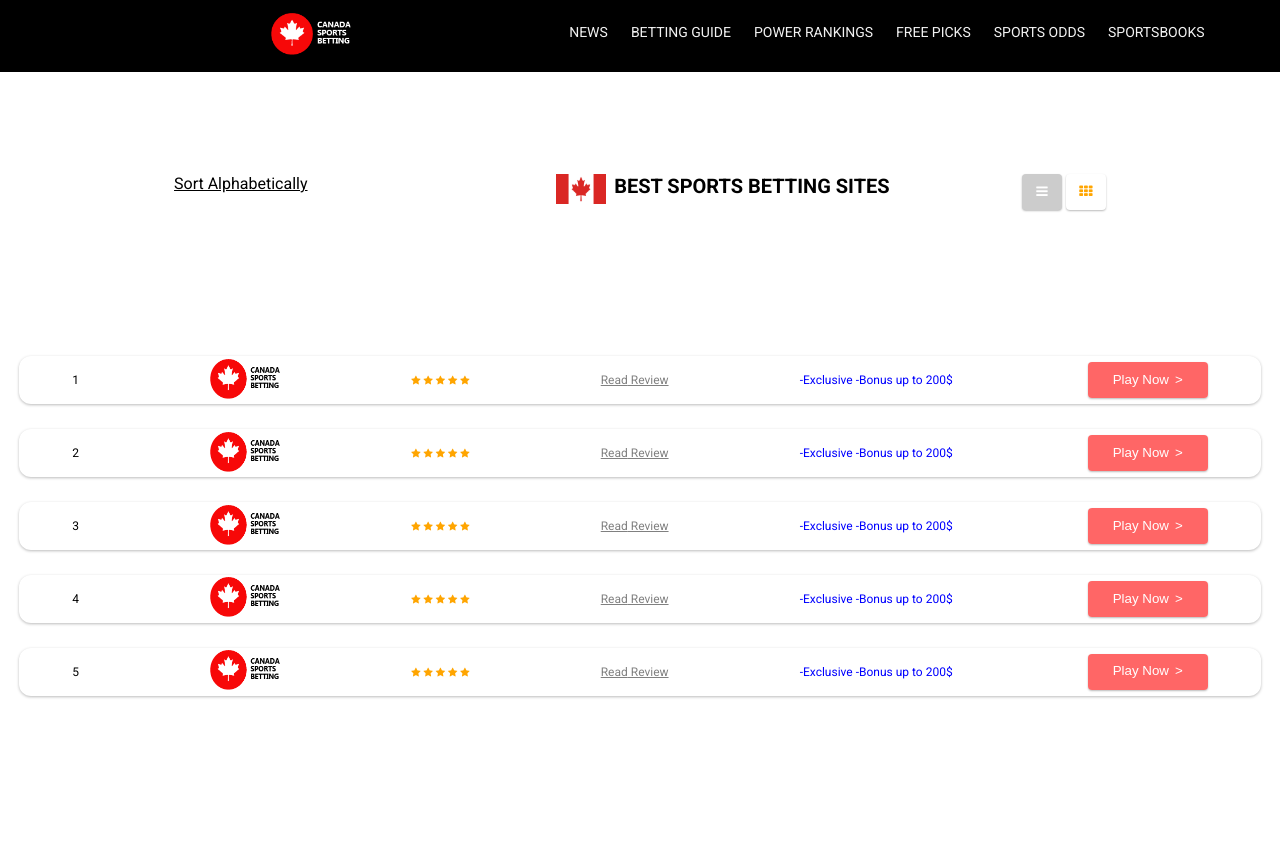
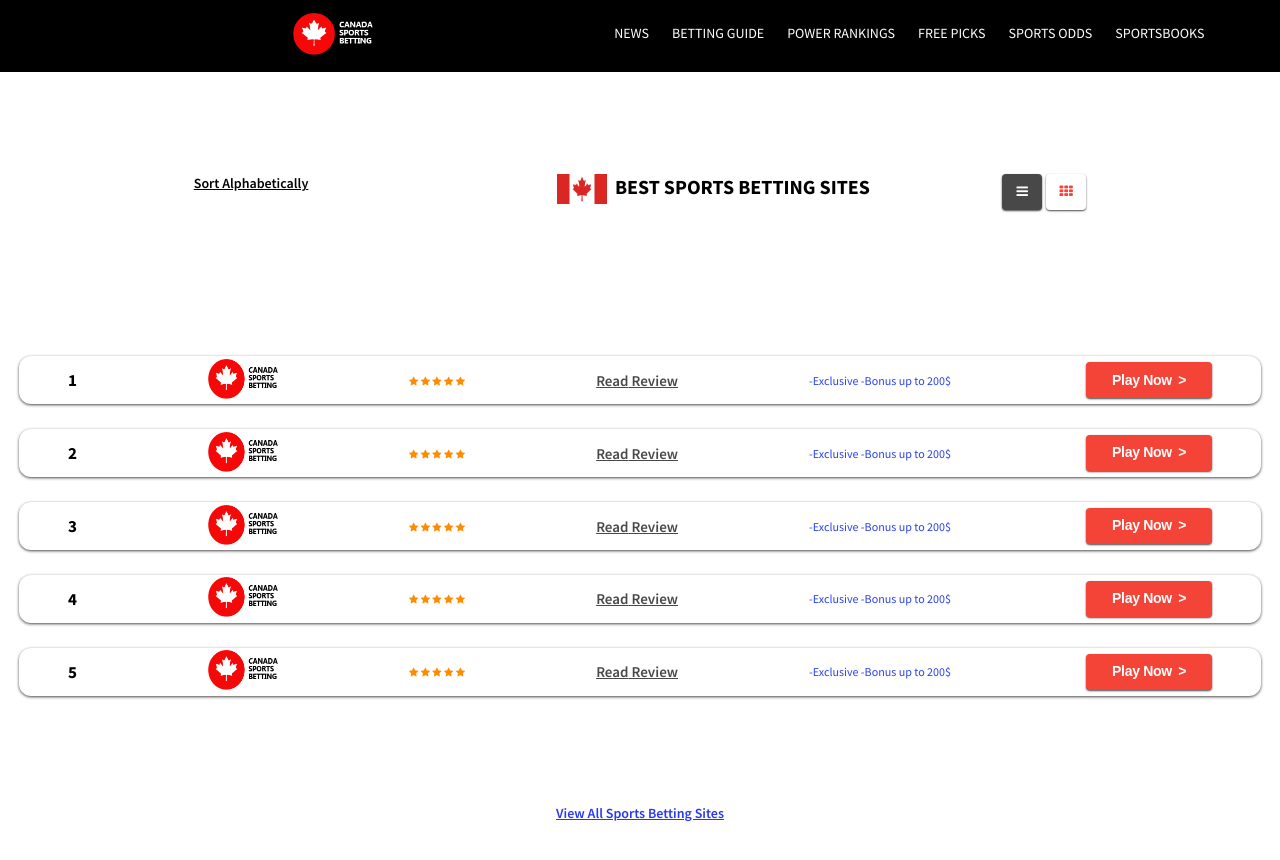
Before and after one commit to joannaWebDev/Canada-Sports-Betting, a plain HTML site: page index.html in a window 1280 px wide. Before the commit the page ends 800 px from the top, so only its background shows below. Drawn offline with Linux system fonts and the light colour scheme.

Commit message:
added the fonts, color according to instrucions

```diff
--- a/index.html
+++ b/index.html
@@ -204,6 +204,7 @@
       </div>
     </div>
   </main>
+  <footer><a href="#" title="">View all sports betting sites</a></footer>
   <script src="js/jquery-3.5.1.min.js"></script>
   <script src="js/index.js"></script>
 </body>
--- a/js/index.js
+++ b/js/index.js
@@ -17,6 +17,7 @@ function hamburgerMenu() {
   container.detach().empty().append(alphabeticallyOrderedDivs);
   $('body').append(container);
 })
+
 //TOGGLE
   howMany = 10;
   listButton = $('button.list-view');
--- a/main.css
+++ b/main.css
@@ -1,4 +1,12 @@
-@import url('https://fonts.googleapis.com/css2?family=Roboto:wght@400;700&display=swap');
+@import url('https://fonts.googleapis.com/css2?family=Source+Sans+Pro:wght@400;600;700&display=swap');
+:root {
+    --nav-background-color: #000;
+    --greyish-color:#484848;
+    --orange-red-color: #F44337;
+    --vivid-blue-color: #2A42ED;
+    --vivid-blue-two-color: #2738F1;
+    --white-color: #fff;
+  }
 
 *,
 :after,
@@ -9,117 +17,104 @@
     padding: 0;
     color: inherit;
 }
-
 a {
     text-decoration: none;
 }
-
 a:hover {
     opacity: 0.9;
     cursor: pointer;
 }
-
 li {
     list-style: none;
 }
-
 body {
-    font-family: 'Roboto', sans-serif;
+    font-family: 'Source Sans Pro', sans-serif;
     font-size: 16px;
     margin: 0 auto;
 }
-
 h1 {
     font-size: 20px;
 }
-
 .topnav,
 h1 {
     text-transform: uppercase;
 }
-
 @media (max-width: 768px) {
     body {
         font-size: 14px;
     }
-
     h1 {
         font-size: 16px;
     }
 }
-
 .topnav {
     overflow: hidden;
-    background-color: #000;
-    padding: 1% 0;
+    background-color: var(--nav-background-color);
+    /*padding: 1% 0;*/
 }
-
+.icon {
+    background-color: var(--greyish-color);
+}
 @media (min-width: 992px) {
     .topnav {
         padding: 1% 5%;
         text-align: center;
     }
 }
-
 .topnav a {
     float: right;
     display: block;
-    color: #f2f2f2;
+    color: var(--white-color);
     text-align: center;
     padding: 1%;
     font-size: 14px;
 }
-
 .topnav a:hover {
-    background-color: #404040;
-    color: #fff;
+    background-color: var(--greyish-color);
+    color: var(--white-color);
 }
-
 .topnav .icon {
     display: none;
 }
-
 .topnav .icon:hover {
-    background-color: #404040;
+    background-color: var(--greyish-color);
 }
-
 @media screen and (max-width: 600px) {
     .topnav a:not(:first-child) {
         display: none;
     }
-
     .topnav a.icon {
+        height: 6vh;
         float: left;
         display: block;
+        width: 13vw;
+        font-size: 2em;
     }
-}
-
-@media screen and (max-width: 600px) {
     .topnav.responsive {
         position: relative;
     }
-
     .topnav.responsive .icon {
         position: absolute;
-        right: 0;
+        /*right: 0;*/
         top: 0;
     }
-
     .topnav.responsive a {
         float: none;
         display: block;
         text-align: left;
+        padding-top: 5%;
+    }
+    .logo {
+        position: relative;
+        left: 5em;
     }
 }
-
 .logo {
     margin: 0 1%;
 }
-
 .header {
     padding: 8% 0;
 }
-
 .header.flex-container {
     display: flex;
     flex-direction: row;
@@ -127,77 +122,69 @@ h1 {
     flex-wrap: wrap;
     gap: 8px;
 }
-
 .flex-item--one {
     order: 1;
 }
-
 .flex-item--two {
     order: 2;
     margin-right: 12%;
 }
-
 .flex-item--three {
     order: 3;
+    font-weight: 600;
+    font-size: 14px;
+    text-align: center;
 }
-
 .flex-item--four {
     order: 4;
     display: none;
 }
-
 .btn-underline {
     text-decoration: underline;
 }
-
 @media screen and (min-width: 768px) {
     .header.flex-container {
         flex-wrap: nowrap;
         margin: 0 3%;
     }
-
     .flex-item--one {
         order: 2;
     }
-
     .flex-item--two {
         order: 3;
         margin-right: 10%;
     }
-
     .flex-item--three {
         order: 1;
         margin-right: 20%;
     }
-
     .flex-item--four {
         display: flex;
         flex-direction: row;
     }
 }
-
 button {
     height: 36px;
     width: 40px;
     margin-left: 4px;
-    color: orange;
+    color: var(--orange-red-color);
     text-align: center;
     line-height: 1.4;
     border-radius: 4px;
     border: none;
     outline: none;
-    background-color: white;
-    box-shadow: 0px 1px 2px #bbb;
+    background-color: var(--white-color);
+    box-shadow: 0px 1px 2px var(--greyish-color);
 }
 
 button:hover {
     cursor: pointer;
-    box-shadow: 0px 0px 3px #666;
+    box-shadow: 0px 0px 3px var(--greyish-color);
 }
 
 button.on {
-    color: white;
-    background-color: #ccc;
+    color: var(--white-color);
+    background-color: var(--greyish-color);
 }
 
 .wrapper {
@@ -208,10 +195,10 @@ button.on {
 }
 
 .item {
-    background-color: #fff;
+    background-color: var(--white-color);
     overflow: hidden;
     border-radius: 12px;
-    box-shadow: 0px 1px 3px #bbb;
+    box-shadow: 0px 1px 3px var(--greyish-color);
 }
 .item>div:not(:last-child) {
     margin-right: 2%;
@@ -238,9 +225,9 @@ button.on {
 }
 
 .paragraphs,
-.paragraph-mobile,
-footer {
-    color: blue;
+.paragraph-mobile
+{
+    color:var(--vivid-blue-color);
 }
 
 .list .item {
@@ -303,7 +290,12 @@ footer {
 .grid button {
     margin: 0 auto;
 }
-
+.number {
+    font-weight: 700;
+    font-size:17px;
+    text-align:center;
+    letter-spacing: -0.2px;
+}
 .grid .item .number {
     text-align: left;
 }
@@ -324,19 +316,24 @@ footer {
 }
 
 .checked {
-    color: orange;
+    color: 	#FF8C00;
 }
 
 [title~="review"] {
-    color: grey;
-    font-weight: lighter;
-
+    color: var(--greyish-color);
+    font-weight: 600;
+    font-size: 15px;
+    text-align: center;
 }
 
 .playBtn {
     width: 9em;
-    background-color: rgba(255, 0, 0, 0.6);
+    background-color: var(--orange-red-color);
     color: #fff;
+    font-weight: 700;
+    font-size: 14px;
+    text-align: center;
+    letter-spacing: -0.3px;
 }
 
 @media screen and (max-width: 767px) {
@@ -359,6 +356,16 @@ footer {
     }
 }
 .anchor {
-    color: white;
+    color: var(--white-color);
     font-size: 0;
 }
+footer {
+    text-transform: capitalize;
+    text-align: center;
+    margin: 5% auto;
+    color:var(--vivid-blue-two-color);
+    text-decoration: underline;
+    font-weight: 600;
+    font-size: 14px;
+    text-align: center;
+}
```
